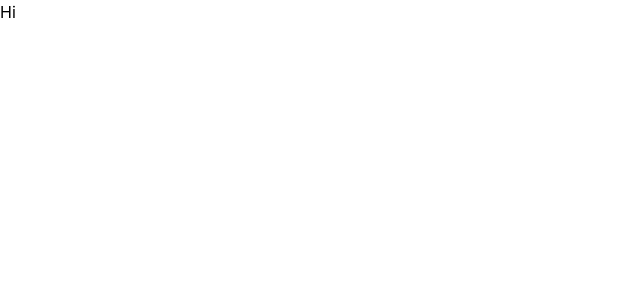
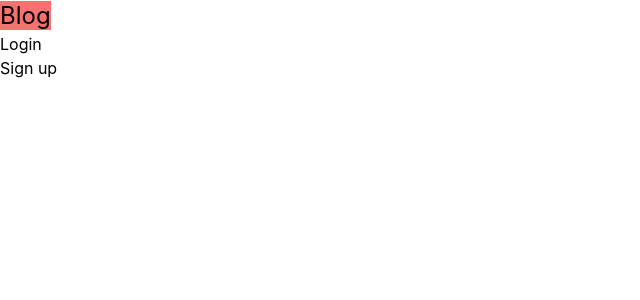
Before and after one commit to SultanBadri/MERN-blog, a Next.js app in the folder client/: page / in a window 1280 px wide. Shown: the top 300 px of the page, without its empty margins (0-640 px from the left). Built offline with nearby package versions, Linux system fonts and the light colour scheme.

Commit message:
made basic nav component

```diff
--- /dev/null
+++ b/client/components/Nav.tsx
@@ -0,0 +1,26 @@
+import type { NextPage } from "next";
+import Link from "next/link";
+
+const Nav: NextPage = () => {
+  return (
+    <>
+      <Link href="/">
+        <a className="text-2xl bg-red-400">Blog</a>
+      </Link>
+      <ul>
+        <li>
+          <Link href="/login">
+            <a>Login</a>
+          </Link>
+        </li>
+        <li>
+          <Link href="signup">
+            <a>Sign up</a>
+          </Link>
+        </li>
+      </ul>
+    </>
+  );
+};
+
+export default Nav;
--- a/client/pages/index.tsx
+++ b/client/pages/index.tsx
@@ -1,14 +1,11 @@
 import type { NextPage } from "next";
+import Nav from "../components/Nav";
 import Head from "next/head";
 import Image from "next/image";
 import styles from "../styles/Home.module.css";
 
 const Home: NextPage = () => {
-  return (
-    <>
-      <h1>Hi</h1>
-    </>
-  );
+  return <Nav />;
 };
 
 export default Home;
```
